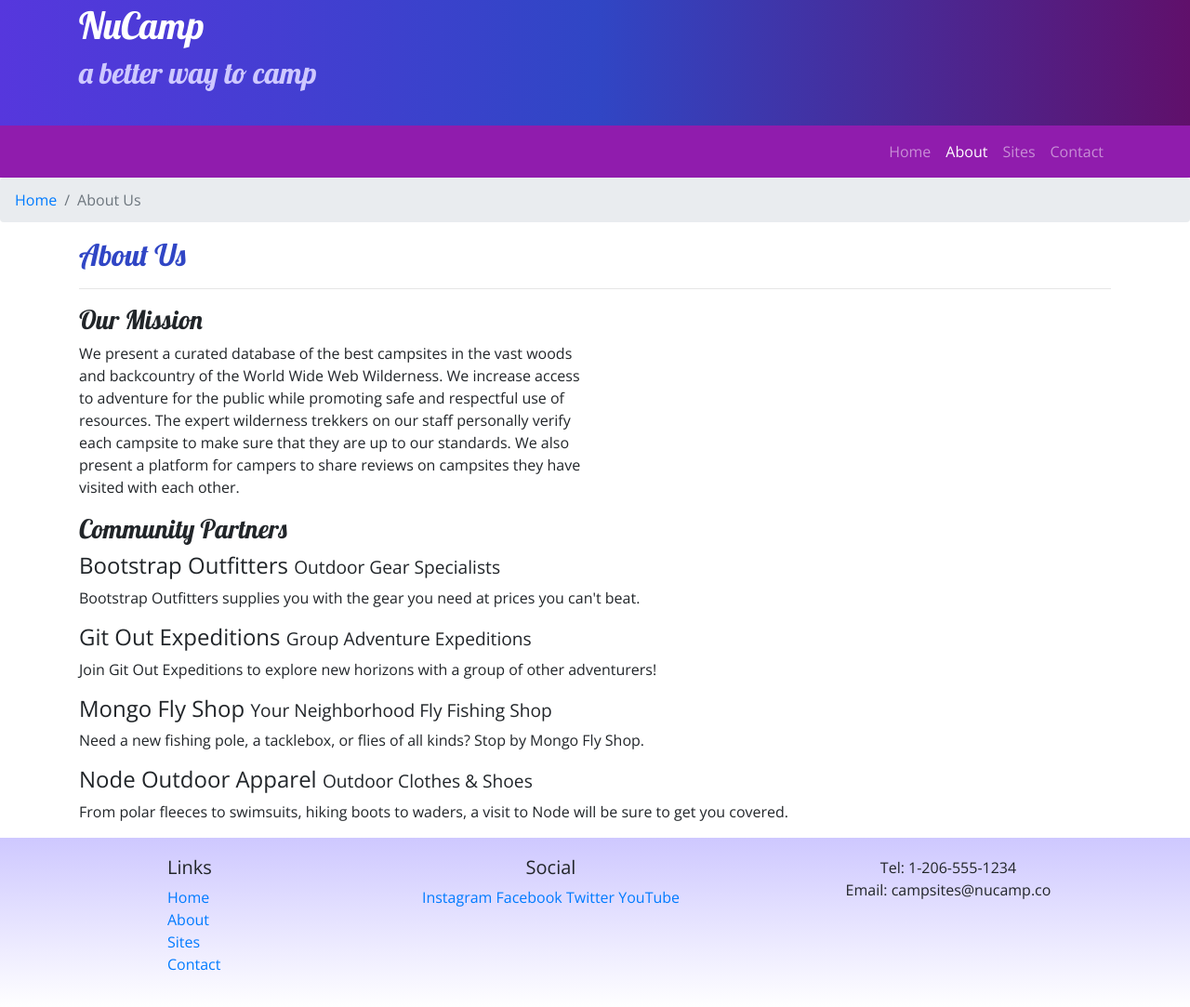
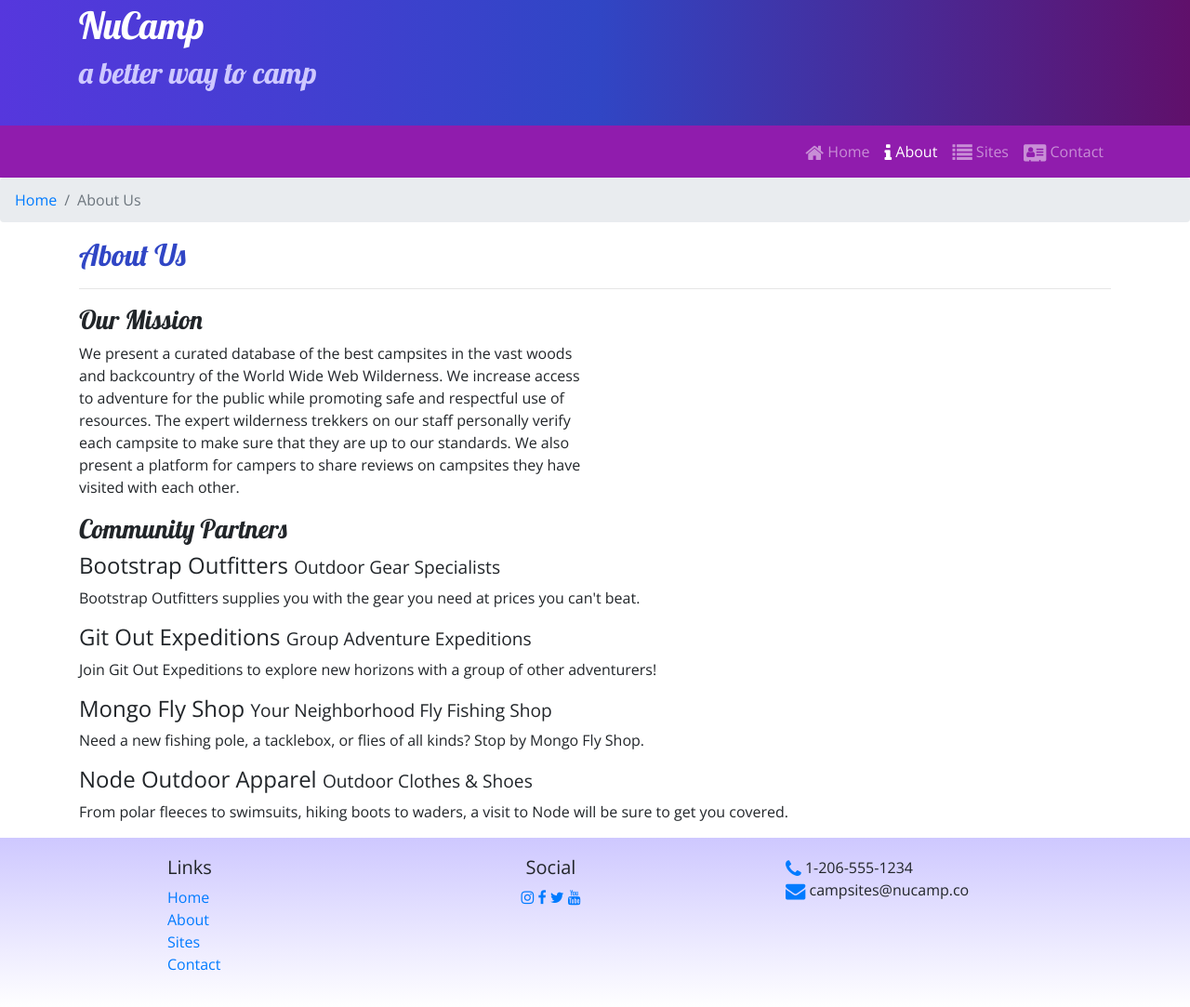
Before and after one commit to daveyloder/NucampSite, a website: page aboutus.html in a window 1280 px wide. Shown: the part 27-1110 px from the top of the page at 93% size. Drawn offline with nearby package versions, Linux system fonts and the light colour scheme.

Commit message:
Icon Fonts

```diff
--- a/aboutus.html
+++ b/aboutus.html
@@ -12,6 +12,7 @@
 
         <!-- Additional CSS must be placed after Bootstrap CSS -->
         <link rel="stylesheet" href="https://fonts.googleapis.com/css?family=Lobster|Open+Sans" />
+        <link rel="stylesheet" href="node_modules/font-awesome/css/font-awesome.min.css" />
         <link rel="stylesheet" href="css/styles.css" />
         <title>NuCamp: A Better Way To Camp</title>
     </head>
@@ -33,10 +34,10 @@
         <div class="container">
             <div class="collapse navbar-collapse" id="nucampNavbar"></div>
             <ul class="navbar-nav">
-                <li class="nav-item"><a class="nav-link" href="index.html">Home</a></li>
-                <li class="nav-item active"><a class="nav-link" href="#">About</a></li>
-                <li class="nav-item"><a class="nav-link" href="#">Sites</a></li>
-                <li class="nav-item"><a class="nav-link" href="#">Contact</a></li>
+                <li class="nav-item"><a class="nav-link" href="index.html"> <i class="fa fa-home fa-lg"> </i> Home</a></li>
+                <li class="nav-item active"><a class="nav-link" href="#"> <i class="fa fa-info fa-lg"> </i> About</a></li>
+                <li class="nav-item"><a class="nav-link" href="#"> <i class="fa fa-list fa-lg"> </i> Sites</a></li>
+                <li class="nav-item"><a class="nav-link" href="#"> <i class="fa fa-address-card fa-lg"></i> Contact</a></li>
             </ul>
             </div>
         </div>
@@ -92,14 +93,14 @@
                 </div>
                 <div class="col-6 col-sm-5 text-center">
                     <h5>Social</h5>
-                    <a href="http://instagram.com/">Instagram</a>
-                    <a href="http://facebook.com/">Facebook</a>
-                    <a href="http://twitter.com/">Twitter</a>
-                    <a href="http://youtube.com/">YouTube</a>
+                    <a href="http://instagram.com/"><i class="fa fa-instagram"></i></a>
+                    <a href="http://facebook.com/"><i class="fa fa-facebook"></i></a>
+                    <a href="http://twitter.com/"><i class="fa fa-twitter"></i></a>
+                    <a href="http://youtube.com/"><i class="fa fa-youtube"></i></a>
                 </div>
-                <div class="col-sm-4 text-center">
-                    Tel: 1-206-555-1234<br />
-                    Email: campsites@nucamp.co
+                <div class="col-sm-4">
+                    <i class="fa fa-phone fa-lg text-primary"></i> 1-206-555-1234<br />
+                    <i class="fa fa-envelope fa-lg text-primary"></i> campsites@nucamp.co
                 </div>
            </div>
         </div>
```
Also changed, not shown: index.html (+11 -10 lines), package.json (+6 -4 lines), 1 other file.
